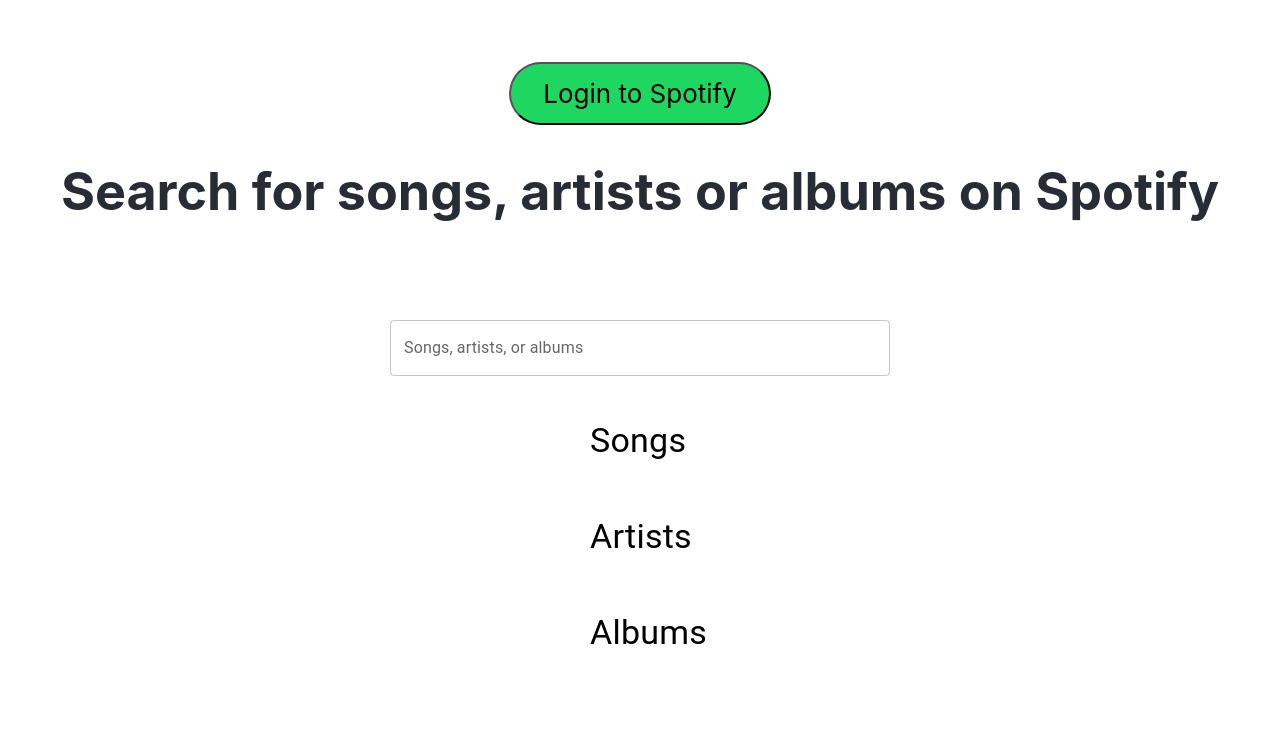
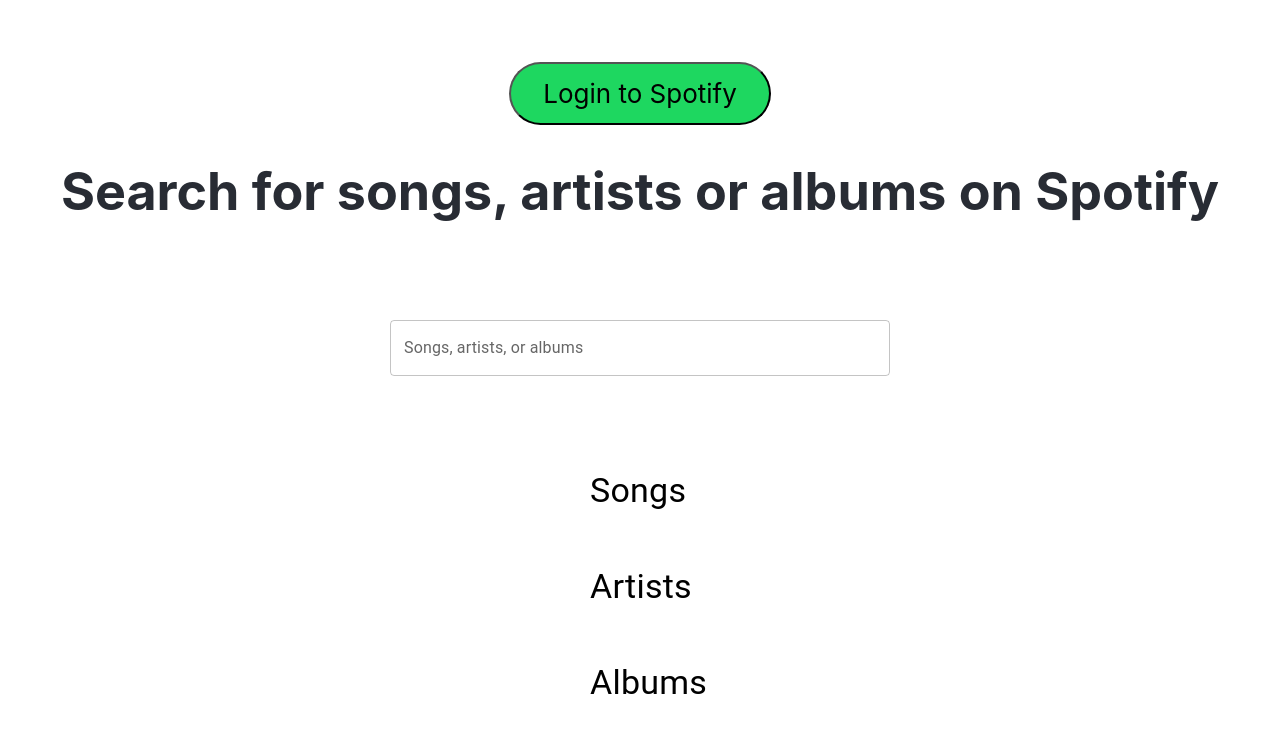
Before and after one commit to vladpke/spotify-search, a React (Create React App) app: page / in a window 1280 px wide. Shown: the top 732 px of the page. Built offline with nearby package versions, Linux system fonts and the light colour scheme; what spotify-web-api-node would draw is missing.

Commit message:
Removed commented out code and refactored code to use SectionTitle component

```diff
--- a/src/App.js
+++ b/src/App.js
@@ -8,6 +8,7 @@
 import AlbumCard from "./components/AlbumCard";
 import ArtistCard from "./components/ArtistCard";
 import SongCard from "./components/SongCard";
+import SectionTitle from "./components/SectionTitle";
 
 // Instantiate Spotify API wrapper
 let spotifyApi = new SpotifyWebApi();
@@ -117,17 +118,8 @@
         />
       </Box>
 
-      <Box sx={{
-              ml: 'auto',
-              mr: 'auto',
-              width: 100,
-              maxWidth: '100%',
-              minHeight: 70
-          }}>
-            <Typography gutterBottom variant="h4" component="div">
-              Songs
-            </Typography>
-      </Box>
+      <SectionTitle text={"Songs"}></SectionTitle>
+
       <Grid container spacing={3} justifyContent="space-evenly">
         {songs.map && songs.map(song => (
           <Grid item xs={12} sm={6} md={3}>
@@ -136,18 +128,7 @@
         ))}
       </Grid>
 
-      <Box sx={{
-              ml: 'auto',
-              mr: 'auto',
-              mt: '50px',
-              width: 100,
-              maxWidth: '100%',
-              minHeight: 70
-          }}>
-            <Typography gutterBottom variant="h4" component="div">
-              Artists
-            </Typography>
-      </Box>
+      <SectionTitle text={"Artists"}></SectionTitle>
 
       <Grid container spacing={3} justifyContent="space-evenly">
         {artists.map && artists.map(artist => (
@@ -157,18 +138,7 @@
         ))}
       </Grid>
 
-      <Box sx={{
-              ml: 'auto',
-              mr: 'auto',
-              mt: '50px',
-              width: 100,
-              maxWidth: '100%',
-              minHeight: 70
-          }}>
-            <Typography gutterBottom variant="h4" component="div">
-              Albums
-            </Typography>
-      </Box>
+      <SectionTitle text={"Albums"}></SectionTitle>
 
       <Grid container spacing={3} justifyContent="space-evenly">
         {albums.map && albums.map(album => (
@@ -178,44 +148,6 @@
         ))}
       </Grid>
 
-      {/* <Grid container spacing={3} justifyContent="space-evenly">
-        <Grid item xs={12} sm={6} md={3}>
-          <AlbumCard title={album.title} artist={album.artist}></AlbumCard>
-        </Grid>
-        <Grid item xs={12} sm={6} md={3}>
-          <AlbumCard title={album.title} artist={album.artist}></AlbumCard>
-        </Grid>
-        <Grid item xs={12} sm={6} md={3}>
-          <AlbumCard title={album.title} artist={album.artist}></AlbumCard>
-        </Grid>
-        <Grid item xs={12} sm={6} md={3}>
-          <AlbumCard title={album.title} artist={album.artist}></AlbumCard>
-        </Grid>
-        <Grid item xs={12} sm={6} md={3}>
-          <SongCard title={song.title} artist={song.artist}></SongCard>
-        </Grid>
-        <Grid item xs={12} sm={6} md={3}>
-          <SongCard title={song.title} artist={song.artist}></SongCard>
-        </Grid>
-        <Grid item xs={12} sm={6} md={3}>
-          <SongCard title={song.title} artist={song.artist}></SongCard>
-        </Grid>
-        <Grid item xs={12} sm={6} md={3}>
-          <SongCard title={song.title} artist={song.artist}></SongCard>
-        </Grid>
-        <Grid item xs={12} sm={6} md={3}>
-          <ArtistCard name={artist.name} bio={artist.bio}></ArtistCard>
-        </Grid>
-        <Grid item xs={12} sm={6} md={3}>
-          <ArtistCard name={artist.name} bio={artist.bio}></ArtistCard>
-        </Grid>
-        <Grid item xs={12} sm={6} md={3}>
-          <ArtistCard name={artist.name} bio={artist.bio}></ArtistCard>
-        </Grid>
-        <Grid item xs={12} sm={6} md={3}>
-          <ArtistCard name={artist.name} bio={artist.bio}></ArtistCard>
-        </Grid>
-      </Grid> */}
     </div>
   );
 }
```
